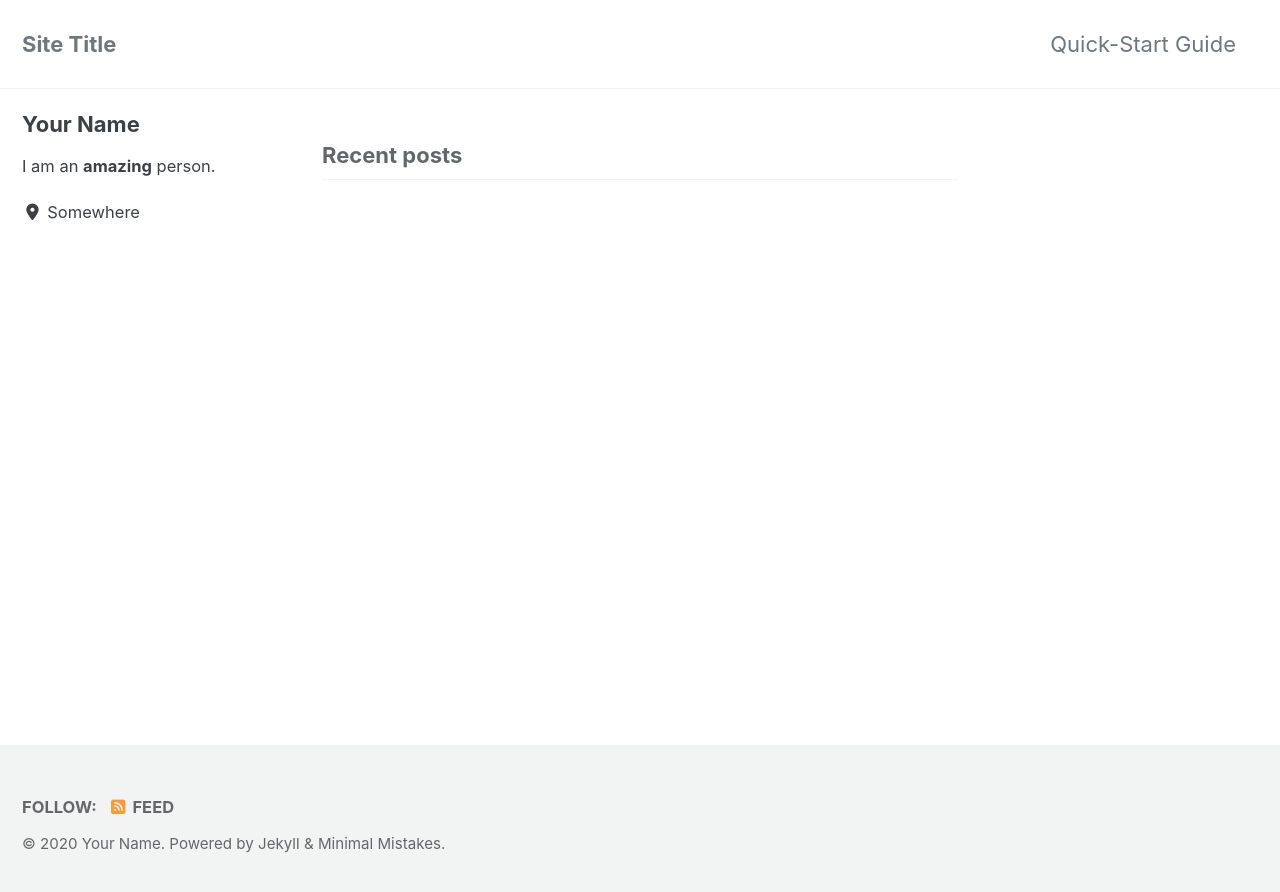
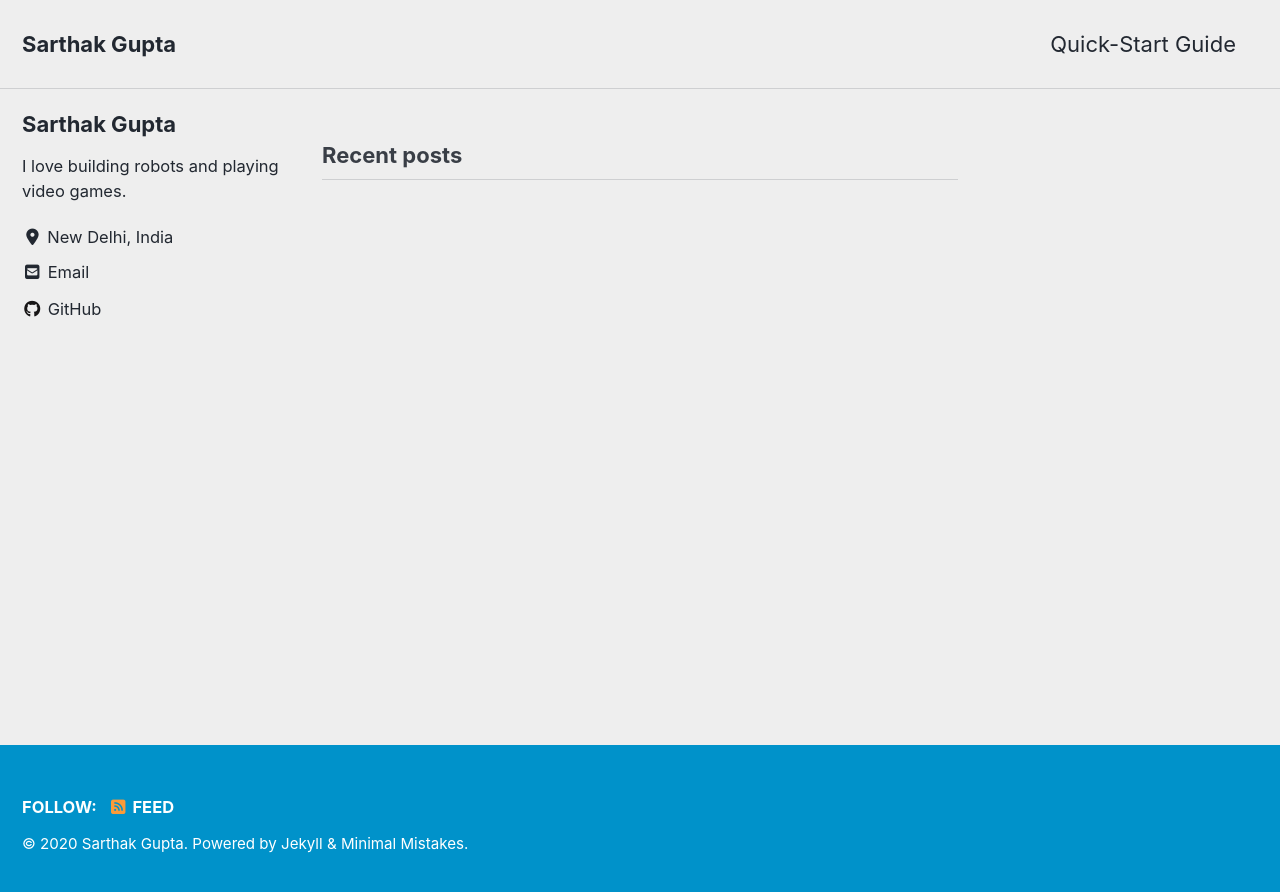
Before and after one commit to SarthakGupta22/SarthakGupta22.github.io, a Jekyll site: the page built from index.html, in a window 1280 px wide. Shown: the top 892 px of the page. Built offline with Jekyll 4.4.1, drawn with Linux system fonts in a browser that asks for light colours; cached includes are drawn as plain includes; nearby versions of some CDN libraries; the list of posts is cut into pages by our own code.

Commit message:
Update Data

```diff
--- a/_config.yml
+++ b/_config.yml
@@ -12,15 +12,15 @@
 
 # theme                  : "minimal-mistakes-jekyll"
 remote_theme             : "mmistakes/minimal-mistakes@4.19.2"
-minimal_mistakes_skin    : "default" # "air", "aqua", "contrast", "dark", "dirt", "neon", "mint", "plum", "sunrise"
+minimal_mistakes_skin    : "air" # "air", "aqua", "contrast", "dark", "dirt", "neon", "mint", "plum", "sunrise"
 
 # Site Settings
 locale                   : "en-US"
-title                    : "Site Title"
+title                    : "Sarthak Gupta"
 title_separator          : "-"
 subtitle                 : # site tagline that appears below site title in masthead
-name                     : "Your Name"
-description              : "An amazing website."
+name                     : "Sarthak Gupta"
+description              : "Portfolio"
 url                      : # the base hostname & protocol for your site e.g. "https://mmistakes.github.io"
 baseurl                  : # the subpath of your site, e.g. "/blog"
 repository               : # GitHub username/repo-name e.g. "mmistakes/minimal-mistakes"
@@ -93,15 +93,15 @@ analytics:
 
 # Site Author
 author:
-  name             : "Your Name"
+  name             : "Sarthak Gupta"
   avatar           : # path of avatar image, e.g. "/assets/images/bio-photo.jpg"
-  bio              : "I am an **amazing** person."
-  location         : "Somewhere"
+  bio              : "I love building robots and playing video games."
+  location         : "New Delhi, India"
   email            :
   links:
     - label: "Email"
       icon: "fas fa-fw fa-envelope-square"
-      # url: "mailto:your.name@email.com"
+      url: "https://acesarthak@gmail.com"
     - label: "Website"
       icon: "fas fa-fw fa-link"
       # url: "https://your-website.com"
@@ -113,7 +113,7 @@ author:
       # url: "https://facebook.com/"
     - label: "GitHub"
       icon: "fab fa-fw fa-github"
-      # url: "https://github.com/"
+      url: "https://github.com/SarthakGupta22"
     - label: "Instagram"
       icon: "fab fa-fw fa-instagram"
       # url: "https://instagram.com/"
```
